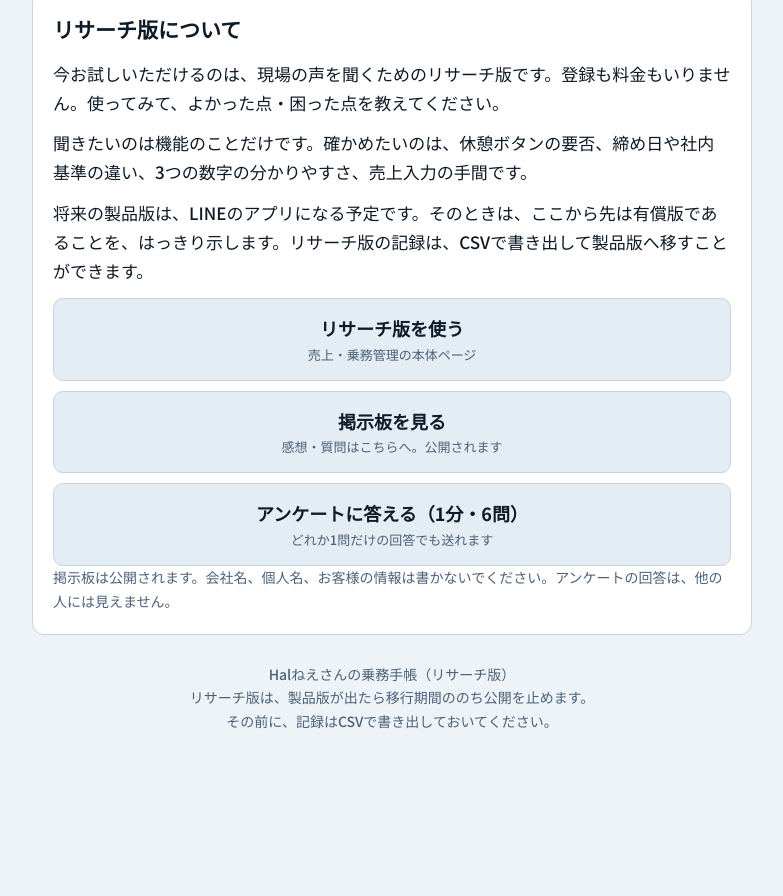
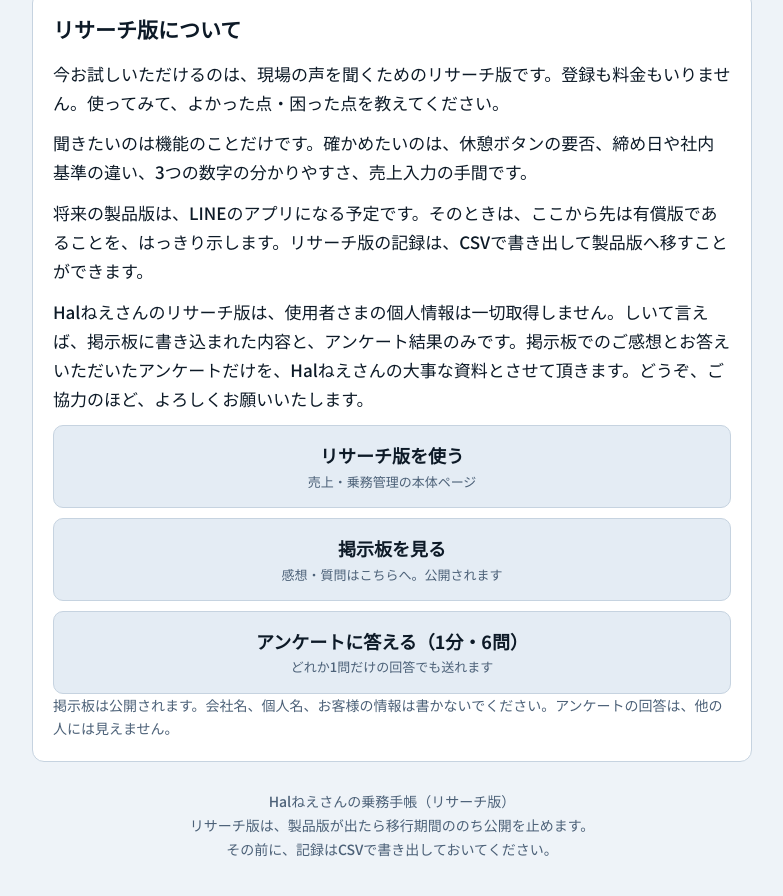
Before and after one commit to hal-neesan/hal-neesan.github.io, a plain HTML site: page index.html in a window 1280 px wide. Shown: the part 2419-3315 px from the top of the page, without its empty margins (248-1031 px from the left). Before the commit the page ends 3215 px from the top, so only its background shows below. Drawn offline with Linux system fonts and the light colour scheme.

Commit message:
Update index.html: add privacy paragraph in research section

```diff
--- a/index.html
+++ b/index.html
@@ -143,6 +143,7 @@ footer { margin-top: 28px; color: var(--muted); font-size: 14px; text-align: cen
   <p>今お試しいただけるのは、現場の声を聞くためのリサーチ版です。登録も料金もいりません。使ってみて、よかった点・困った点を教えてください。</p>
   <p>聞きたいのは機能のことだけです。確かめたいのは、休憩ボタンの要否、締め日や社内基準の違い、3つの数字の分かりやすさ、売上入力の手間です。</p>
   <p>将来の製品版は、LINEのアプリになる予定です。そのときは、ここから先は有償版であることを、はっきり示します。リサーチ版の記録は、CSVで書き出して製品版へ移すことができます。</p>
+  <p>Halねえさんのリサーチ版は、使用者さまの個人情報は一切取得しません。しいて言えば、掲示板に書き込まれた内容と、アンケート結果のみです。掲示板でのご感想とお答えいただいたアンケートだけを、Halねえさんの大事な資料とさせて頂きます。どうぞ、ご協力のほど、よろしくお願いいたします。</p>
   <div class="links">
     <a href="https://hal-neesan.github.io/hal-research/">リサーチ版を使う<small>売上・乗務管理の本体ページ</small></a>
     <a href="https://hal-neesan.github.io/hal-research/board.html">掲示板を見る<small>感想・質問はこちらへ。公開されます</small></a>
```
